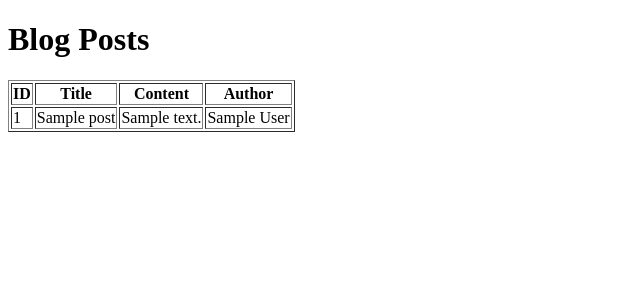
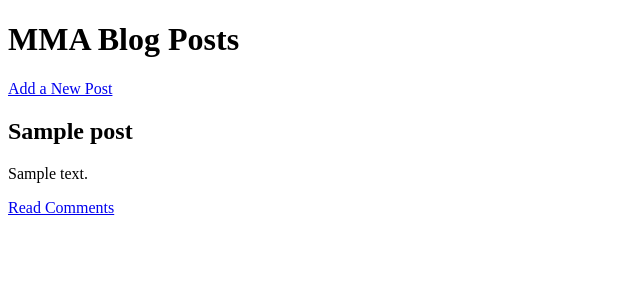
Before and after one commit to matteo-panelli/BlogMma, a Flask app: template templates/index.html in a window 1280 px wide. Shown: the top 300 px of the page, without its empty margins (0-640 px from the left). Run offline with Flask 3, Linux system fonts and the light colour scheme; the template is opened without the code that fills it: most values are stand-ins (such as "Sample title", 1, 10 or a date in 2020).

Commit message:
funzionamento base del programma

```diff
--- a/app.py
+++ b/app.py
@@ -1,25 +1,57 @@
-from flask import Flask, render_template
-import sqlite3 as sq
-
+from flask import Flask, render_template, request, redirect, url_for, g
+import sqlite3
 
 app = Flask(__name__)
+DATABASE = 'mma.db'
 
 def get_db():
-    conn = sq.connect('blog.sqlite3')
-    conn.row_factory = sq.Row
-    return conn
+    db = getattr(g, '_database', None)
+    if db is None:
+        db = g._database = sqlite3.connect(DATABASE)
+        db.row_factory = sqlite3.Row
+    return db
 
+@app.teardown_appcontext
+def close_connection(exception):
+    db = getattr(g, '_database', None)
+    if db is not None:
+        db.close()
 
 @app.route('/')
 def index():
     conn = get_db()
-    cur = conn.cursor()
-    cur.execute('SELECT * FROM Post')
-    rows = cur.fetchall()
-    conn.close
+    posts = conn.execute('SELECT * FROM posts').fetchall()
+    return render_template('index.html', posts=posts)
 
+@app.route('/post/<int:post_id>')
+def post(post_id):
+    conn = get_db()
+    post = conn.execute('SELECT * FROM posts WHERE id = ?', (post_id,)).fetchone()
+    comments = conn.execute('SELECT * FROM comments WHERE post_id = ?', (post_id,)).fetchall()
+    return render_template('post.html', post=post, comments=comments)
 
-    return render_template('index.html', rows=rows)
+@app.route('/add_post', methods=['GET', 'POST'])
+def add_post():
+    if request.method == 'POST':
+        title = request.form['title']
+        content = request.form['content']
+
+        conn = get_db()
+        conn.execute('INSERT INTO posts (title, content) VALUES (?, ?)', (title, content))
+        conn.commit()
+
+        return redirect(url_for('index'))
+    return render_template('add_post.html')
+
+@app.route('/add_comment/<int:post_id>', methods=['POST'])
+def add_comment(post_id):
+    comment = request.form['comment']
+
+    conn = get_db()
+    conn.execute('INSERT INTO comments (post_id, content) VALUES (?, ?)', (post_id, comment))
+    conn.commit()
+
+    return redirect(url_for('post', post_id=post_id))
 
 if __name__ == '__main__':
     app.run(debug=True)
--- a/templates/index.html
+++ b/templates/index.html
@@ -1,31 +1,23 @@
 <!DOCTYPE html>
 <html lang="en">
-  <head>
-    <meta charset="UTF-8" />
-    <meta name="viewport" content="width=device-width, initial-scale=1.0" />
-    <title>Blog Posts</title>
-  </head>
-  <body>
-    <h1>Blog Posts</h1>
-    <table border="1">
-      <thead>
-        <tr>
-          <th>ID</th>
-          <th>Title</th>
-          <th>Content</th>
-          <th>Author</th>
-        </tr>
-      </thead>
-      <tbody>
+<head>
+    <meta charset="UTF-8">
+    <title>MMA Blog</title>
+</head>
+<body>
+    <nav>
+        <!-- Qui inserisci la navbar -->
+    </nav>
+    <h1>MMA Blog Posts</h1>
+    <a href="{{ url_for('add_post') }}">Add a New Post</a>
+    <div>
         {% for post in posts %}
-        <tr>
-          <td>{{ post['id'] }}</td>
-          <td>{{ post['title'] }}</td>
-          <td>{{ post['content'] }}</td>
-          <td>{{ post['author'] }}</td>
-        </tr>
+            <div>
+                <h2>{{ post.title }}</h2>
+                <p>{{ post.content }}</p>
+                <a href="{{ url_for('post', post_id=post.id) }}">Read Comments</a>
+            </div>
         {% endfor %}
-      </tbody>
-    </table>
-  </body>
+    </div>
+</body>
 </html>
```
Also changed, not shown: create_db.py (deleted, +0 -11 lines), db.sql (deleted, +0 -21 lines), init_db.py (added, +28 -0 lines), templates/add_post.html (added, +20 -0 lines), templates/post.html (added, +26 -0 lines), blog.sqlite3 (deleted), mma.db (added).
